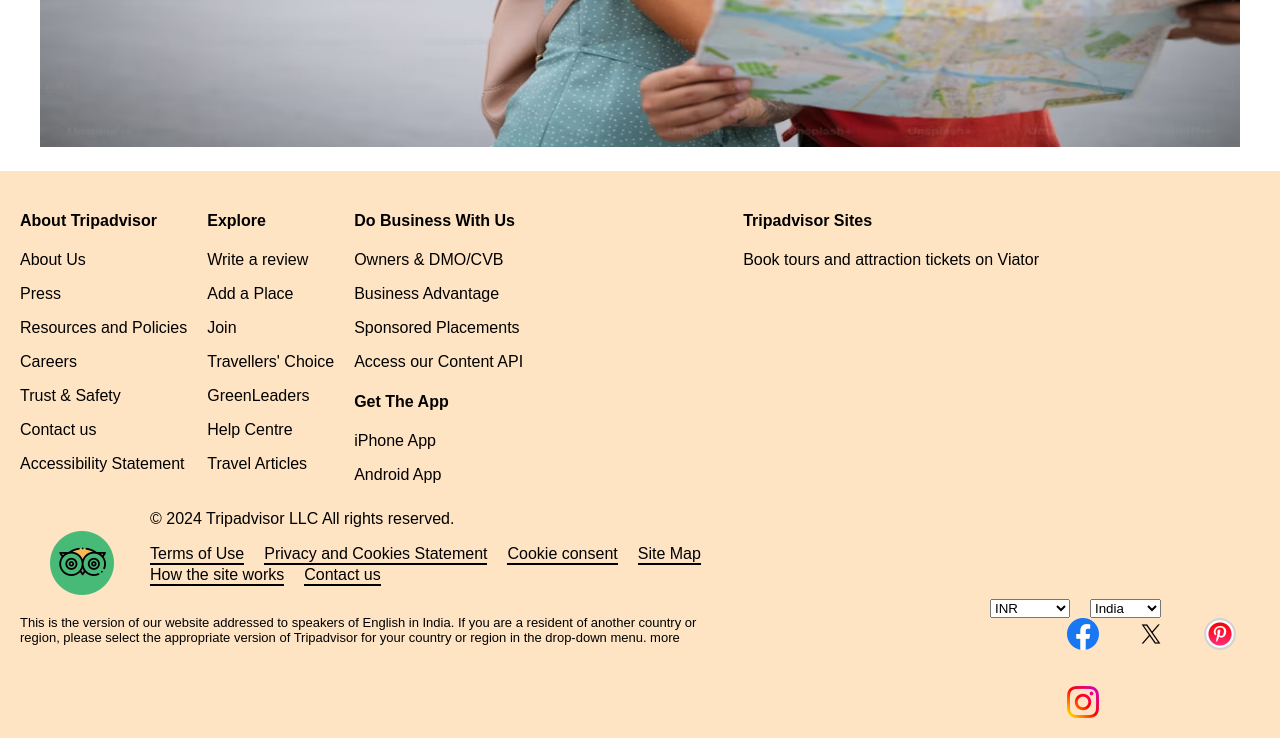
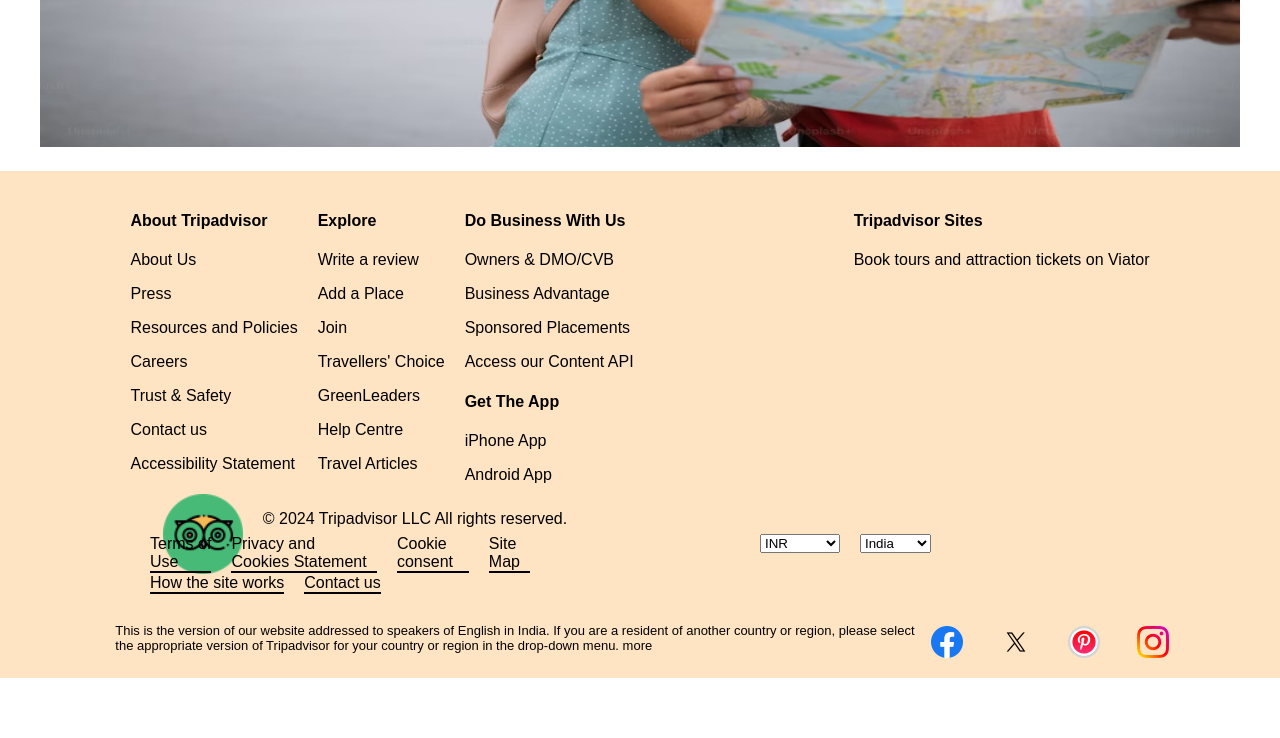
Before and after one commit to Suresh5295/Trip-Advisor-clone, a plain HTML site: page index.html in a window 1280 px wide. Shown: the part 3974-4712 px from the top of the page. After the commit the page ends 4652 px from the top, so only its background shows below. Drawn offline with Linux system fonts and the light colour scheme; a web font is replaced by a local one.

Commit message:
final commit made

```diff
--- a/index.html
+++ b/index.html
@@ -311,6 +311,7 @@
     <!-- Footer -->
 
     <div class="footer">
+        <div class="ft_cen1">
         <div class="foot__desc">
             <div class="ftsec__1">
                 <h4>About Tripadvisor</h4>
@@ -348,37 +349,29 @@
                 <h4>Tripadvisor Sites</h4>
                 <p>Book tours and attraction tickets on Viator</p>
             </div>
+        </div>
+        </div>
+        <div class="ftcopy_cen">
 
-        </div>
         <div class="ftcopy">
+            <img src="img/tripadvisor (1).png" alt="img">
             <p>© 2024 Tripadvisor LLC All rights reserved.</p>
         </div>
+    </div>
+    <div class="ftterms_cen">
+      <div>
         <div class="ftterms__s1">
-            <p>Terms of Use</p>
+            <p>Terms of Use </p>
             <p>Privacy and Cookies Statement </p>
             <p>Cookie consent</p>
-            <p>Site Map</p><br>
+            <p>Site Map</p>
         </div>
-        <div class="ftterms__s2">
+            <div class="ftterms__s2">
             <p>How the site works </p>
             <p>Contact us</p>
         </div>
-        <div class="fticon">
-            <img src="img/tripadvisor (1).png" alt="img">
-        </div>
-        <div class="ftend">
-            <div class="ftenddesc">
-                <p>This is the version of our website addressed to speakers of English in India. If you are a resident
-                    of another country or region, please select the appropriate version of Tripadvisor for your country
-                    or region in the drop-down menu. more</p>
-                <div class="fticons">
-                    <img src="img/facebook.png" alt="fb">
-                    <img src="img/twitter (1).png" alt="twitter">
-                    <img src="img/social (4).png" alt="Pint">
-                    <img src="img/instagram.png" alt="insta">
-                </div>
-            </div>
-        </div>
+    </div>
+
         <div class="btn">
             <div class="btn1">
             <form>
@@ -401,6 +394,25 @@
               </form>
         </div>
     </div>
+</div>
+
+
+        <div class="ftend_cen">
+        <div class="ftend">
+            <div class="ftenddesc">
+                <p>This is the version of our website addressed to speakers of English in India. If you are a resident
+                    of another country or region, please select the appropriate version of Tripadvisor for your country
+                    or region in the drop-down menu. more</p>
+                <div class="fticons">
+                    <img src="img/facebook.png" alt="fb">
+                    <img src="img/twitter (1).png" alt="twitter">
+                    <img src="img/social (4).png" alt="Pint">
+                    <img src="img/instagram.png" alt="insta">
+                </div>
+            </div>
+        </div>
+    </div>
+
     </div>
 
 
--- a/style.css
+++ b/style.css
@@ -519,21 +519,18 @@ margin-top: -10px;
 }
 .footer{
     background-color:bisque;
-    position: relative;
+
     width: 100%;
 
+}
 
-
+.ftterms__s1,.ftterms__s2{
+    display: flex;
+     gap: 20px;
+     margin-right: 200px;
 
 }
-.ftterms__s1{
-    display: flex;
-     gap: 20px;
-}
-.ftterms__s2{
-    display: flex;
-     gap: 20px;
-}
+
 .ftcopy,.ftterms__s1,.ftterms__s2{
     margin-left: 150px;
 }
@@ -542,9 +539,8 @@ margin-top: -10px;
 
 }
 .fticon{
-    position: absolute;
-    top:360px;
-    left: 50px;
+
+    margin-left: 120px;
 }
 .ftsec__1 p ,.ftsec__2 p ,.ftsec__3 p ,.ftsec__3 sub p{
  cursor: pointer;
@@ -564,16 +560,14 @@ margin-top: -10px;
 .ftsec__3 sub p:hover{
     border-bottom: solid black 2px;
 }
-.ftterms__s1 p{
+.ftterms__s1 p,.ftterms__s2 p{
     cursor: pointer;
     width: fit-content;
     border-bottom:solid black 2px ;
+
+
 }
-.ftterms__s2 p{
-    cursor: pointer;
-    width: fit-content;
-    border-bottom:solid black 2px ;
-}
+
 .ftenddesc p{
     width: 800px;
     font-size: small;
@@ -583,14 +577,45 @@ margin-top: -10px;
 .ftenddesc{
     display: flex;
 }
-.fticons{
-    padding-left: 350px;
+.ftterms_cen{
+    display: flex;
+    justify-content:right;
+    gap:30px;
+    margin-right: 360px;
+    margin-top: -40px;
 }
 .btn{
-display: flex;
-width: 90px;
-gap: 20px;
-position:absolute;
-bottom:120px;
-right: 200px;
+    display: flex;
+    gap: 40px;
+
 }
+.btn1,.btn2{
+    width: 60px;
+    height: 20px;
+}
+
+  .ft_cen1 {
+    display: flex;
+    justify-content: center;
+  }
+  .ftcopy_cen{
+    display: flex;
+    justify-content:center;
+ }
+.ftend_cen{
+    display: flex;
+    justify-content: center;
+
+}
+.ftcopy p{
+    margin-right: 700px;
+}
+.ftcopy{
+    display: flex;
+    justify-content: center;
+    gap: 20px;
+
+}
+.ftcopy img{
+    height: 80px;
+}
```
